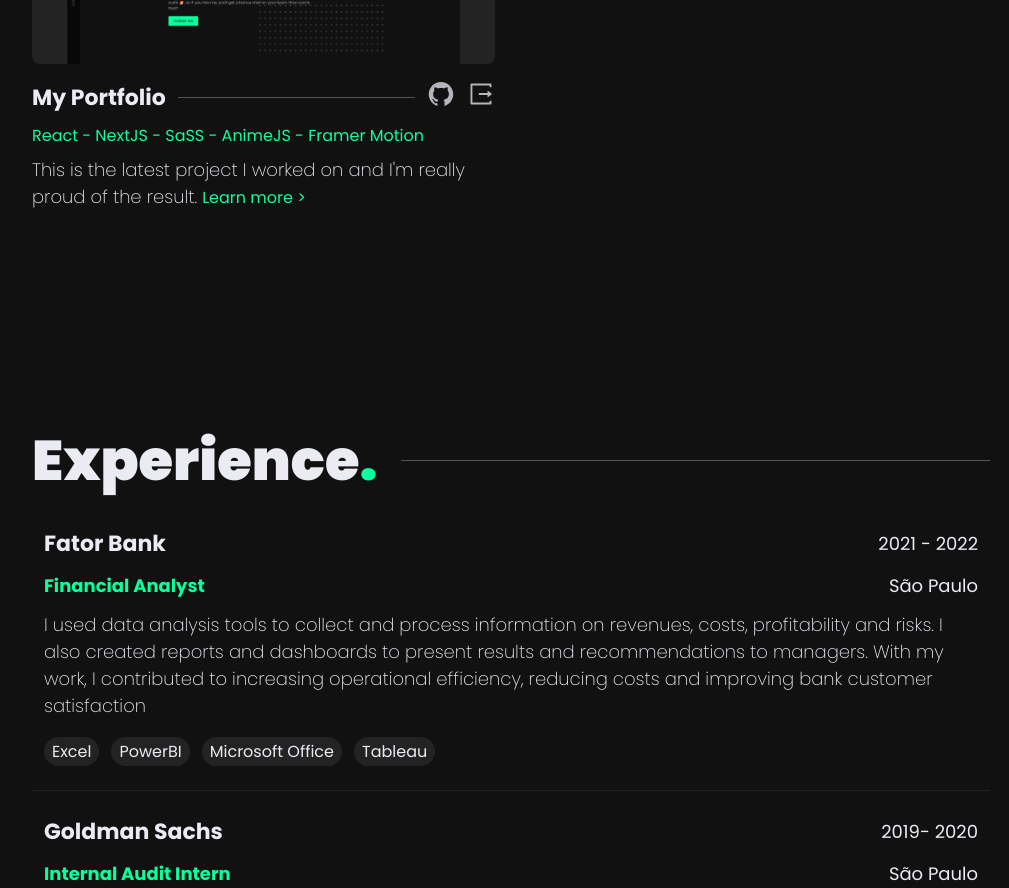
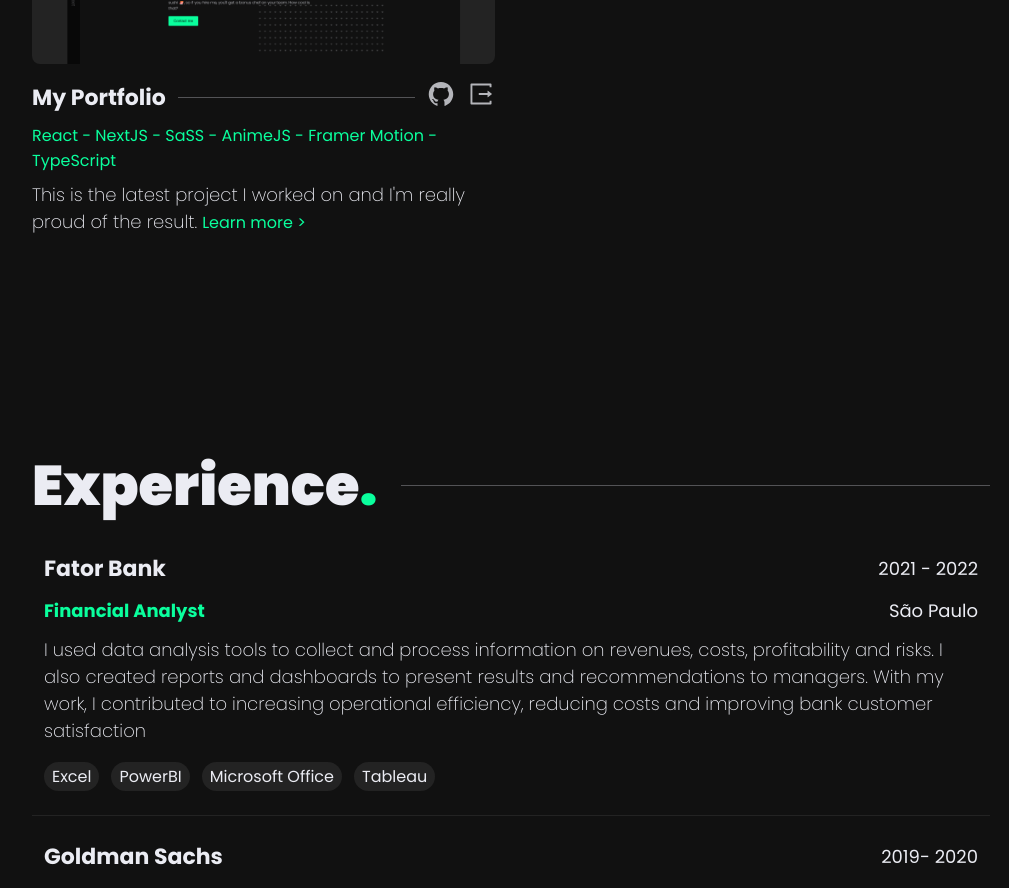
Before and after one commit to douglas-yokomizo/my-portfolio, a Next.js app: page / in a window 1280 px wide. Shown: the part 2900-3788 px from the top of the page, without its empty margins (159-1168 px from the left). Built offline with nearby package versions, Linux system fonts and the light colour scheme.

Commit message:
Tech stack updated on projects

```diff
--- a/components/home/projects/Projects.tsx
+++ b/components/home/projects/Projects.tsx
@@ -100,7 +100,7 @@
     imgSrc: "project-imgs/MyPortfolio-project.png",
     code: "https://github.com/douglas-yokomizo/my-portfolio",
     projectLink: "https://my-portfolio-liard-one.vercel.app/",
-    tech: ["React", "NextJS", "SaSS", "AnimeJS", "Framer Motion"],
+    tech: ["React", "NextJS", "SaSS", "AnimeJS", "Framer Motion", "TypeScript"],
     description:
       "This is the latest project I worked on and I'm really proud of the result.",
     modalContent: (
```
